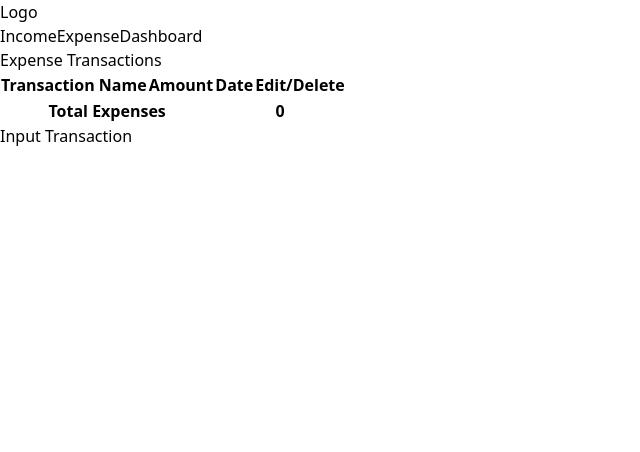
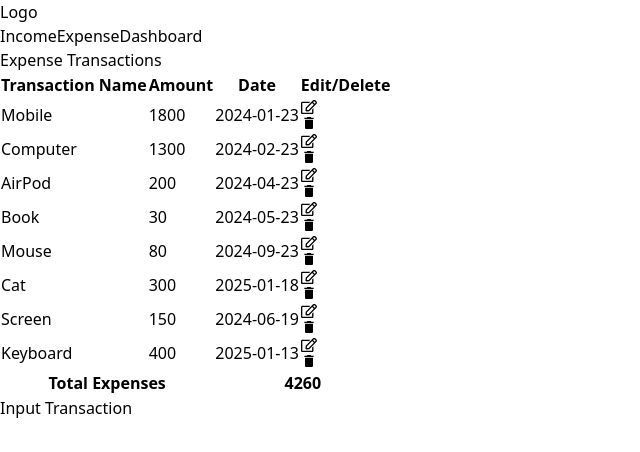
Before and after one commit to akbari-alireza/Finance-Management-System, a React (Vite) app: page /expense in a window 1280 px wide. Shown: the top 452 px of the page, without its empty margins (0-640 px from the left). Built offline with nearby package versions, Linux system fonts and the light colour scheme; data requests are answered from the project's data file.

Commit message:
loading...

```diff
--- a/src/App.tsx
+++ b/src/App.tsx
@@ -8,29 +8,46 @@ import axios from 'axios'
 function App() {
 
   const [incomes, setIncomes] = useState([]);
-  useEffect(() =>{
-    axios.get('http://localhost:3001/Income')
-    .then(res => setIncomes(res.data))
-    .catch(err => console.error(err))
+  const [loadingIncomes, setLoadingIncomes] = useState(true);
+  useEffect(() => {
+    axios.get('http://localhost:3000/Income')
+      .then(res => {
+        setIncomes(res.data);
+        setLoadingIncomes(false);
+      })
+      .catch(err => {
+        console.error(err);
+        setLoadingIncomes(false);
+      })
   }, [])
+
+  const [loadingExpenses, setLoadingExpenses] = useState(true);
 
   const [expenses, setExpenses] = useState([]);
   useEffect(() => {
-    axios.get('http://localhost:3001/Expense')
-    .then(res => setExpenses(res.data))
-    .catch(err => console.error(err))
-  })
+    axios.get('http://localhost:3000/Expense')
+      .then(res => {
+        setExpenses(res.data);
+        setLoadingExpenses(false);
+      })
+      .catch(err => {
+        console.error(err);
+        setLoadingExpenses(false);
+      })
+  }, [])
   const currency = "$";
 
 
   return (
     <Router>
-      <Navbar/>
-      <Routes>
-        <Route path='/' element={<Income incomes={incomes} setIncomes={setIncomes} currency={currency}/>}  />
-        <Route path='/expense' element={<Expense expenses={expenses} setExpenses={setExpenses}/>}/>
-        <Route path='/dashboard' element={<Dashboard expenses={expenses} incomes={incomes} />}/>
-      </Routes>
+      <Navbar />
+      {loadingIncomes || loadingExpenses ? <h1>Loading...</h1> :
+        <Routes>
+          <Route path='/' element={<Income incomes={incomes} setIncomes={setIncomes} currency={currency} />} />
+          <Route path='/expense' element={<Expense expenses={expenses} setExpenses={setExpenses} />} />
+          <Route path='/dashboard' element={<Dashboard expenses={expenses} incomes={incomes} />} />
+        </Routes>}
+
     </Router>
   )
 }
--- a/src/Pages/Expense.tsx
+++ b/src/Pages/Expense.tsx
@@ -38,7 +38,7 @@ const Expense = ({ expenses = [], setExpenses, currency }: Props) => {
     };
 
     try {
-      await axios.post('http://localhost:3001/Expense', newExpense);
+      await axios.post('http://localhost:3000/Expense', newExpense);
       setExpenseList([...expenseList, newExpense]);
       setExpenses([...expenseList, newExpense]);
       resetForm();
@@ -53,7 +53,7 @@ const Expense = ({ expenses = [], setExpenses, currency }: Props) => {
     const confirmDelete = window.confirm('Do you want to delete?');
     if (confirmDelete) {
       try {
-        await axios.delete(`http://localhost:3001/Expense/${id}`);
+        await axios.delete(`http://localhost:3000/Expense/${id}`);
         const updatedList = expenseList.filter(item => item.id !== id);
         setExpenseList(updatedList);
         setExpenses(updatedList);
@@ -82,7 +82,7 @@ const Expense = ({ expenses = [], setExpenses, currency }: Props) => {
     };
 
     try {
-      await axios.put(`http://localhost:3001/Expense/${editId}`, updatedExpense);
+      await axios.put(`http://localhost:3000/Expense/${editId}`, updatedExpense);
       const updatedList = expenseList.map(item =>
         item.id === editId ? updatedExpense : item
       );
--- a/src/Pages/Income.tsx
+++ b/src/Pages/Income.tsx
@@ -42,7 +42,7 @@ const Income = ({ incomes = [], setIncomes, currency }: Props) => {
         };
 
         try {
-            await axios.post('http://localhost:3001/Income', newIncome); // Adjust the URL as needed
+            await axios.post('http://localhost:3000/Income', newIncome); // Adjust the URL as needed
             const updatedList = [...incomeList, newIncome];
             setIncomeList(updatedList);
             setIncomes(updatedList);
@@ -58,7 +58,7 @@ const Income = ({ incomes = [], setIncomes, currency }: Props) => {
         const confirmDelete = window.confirm('Do you want to delete?');
         if (confirmDelete) {
             try {
-                await axios.delete(`http://localhost:3001/Income/${id}`); // Adjust the URL as needed
+                await axios.delete(`http://localhost:3000/Income/${id}`); // Adjust the URL as needed
                 const updatedList = incomeList.filter(item => item.id !== id);
                 setIncomeList(updatedList);
                 setIncomes(updatedList);
@@ -86,7 +86,7 @@ const Income = ({ incomes = [], setIncomes, currency }: Props) => {
         };
 
         try {
-            await axios.put(`http://localhost:3001/Income/${editId}`, updatedIncome); // Adjust the URL as needed
+            await axios.put(`http://localhost:3000/Income/${editId}`, updatedIncome); // Adjust the URL as needed
             const updatedList = incomeList.map(item =>
                 item.id === editId ? updatedIncome : item
             );
```
